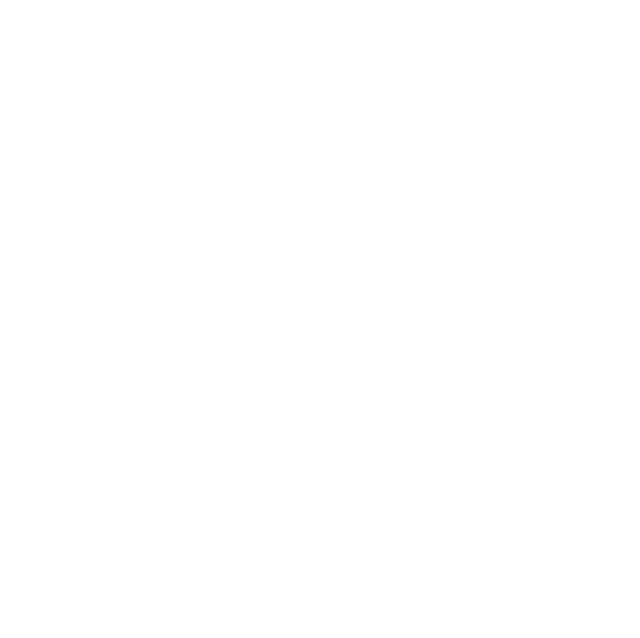
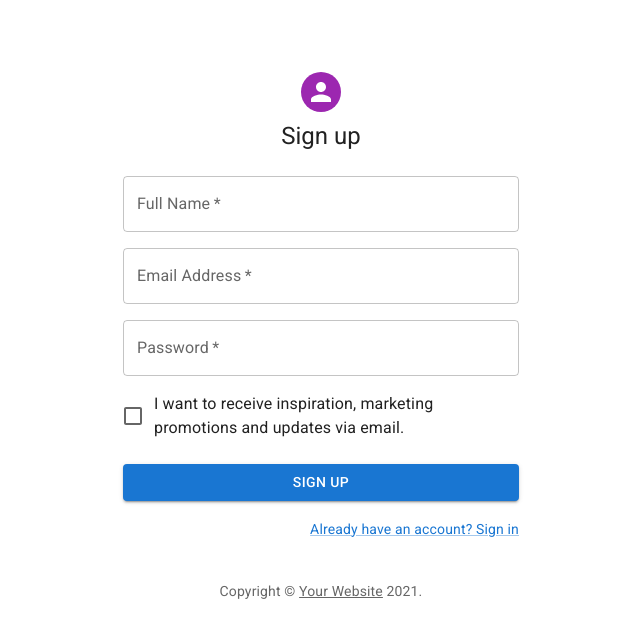
Before and after one commit to PhamAnhTu123/DoAnTotNghiep, a React (Create React App) app: page /signup in a window 1280 px wide. Before the commit this address had no page. Shown: the top 638 px of the page, without its empty margins (319-959 px from the left). Built offline with nearby package versions, Linux system fonts and the light colour scheme.

Commit message:
Sign up form

```diff
--- a/src/App.js
+++ b/src/App.js
@@ -1,6 +1,7 @@
 import { BrowserRouter as Router, Routes, Route} from "react-router-dom";
 import LandingPage from "./pages/LandingPage";
 import Login from "./pages/Login";
+import Signup from "./pages/Signup";
 
 function App() {
   return (
@@ -8,6 +9,7 @@
       <Routes>
         <Route path='/' element={<LandingPage/>} />
         <Route path='/login' element={<Login/>} />
+        <Route path='/signup' element={<Signup/>} />
       </Routes>
     </Router>
   );
--- /dev/null
+++ b/src/pages/Signup.js
@@ -0,0 +1,121 @@
+import React from 'react'
+import Avatar from '@mui/material/Avatar';
+import Button from '@mui/material/Button';
+import CssBaseline from '@mui/material/CssBaseline';
+import TextField from '@mui/material/TextField';
+import FormControlLabel from '@mui/material/FormControlLabel';
+import Checkbox from '@mui/material/Checkbox';
+import Link from '@mui/material/Link';
+import Grid from '@mui/material/Grid';
+import Box from '@mui/material/Box';
+import Typography from '@mui/material/Typography';
+import Container from '@mui/material/Container';
+import { createTheme, ThemeProvider } from '@mui/material/styles';
+
+const theme = createTheme();
+
+function Copyright(props) {
+  return (
+    <Typography variant="body2" color="text.secondary" align="center" {...props}>
+      {'Copyright © '}
+      <Link color="inherit" href="https://mui.com/">
+        Your Website
+      </Link>{' '}
+      {new Date().getFullYear()}
+      {'.'}
+    </Typography>
+  );
+}
+
+const Signup = () => {
+  const handleSubmit = (event) => {
+    event.preventDefault();
+    const data = new FormData(event.currentTarget);
+    // eslint-disable-next-line no-console
+    console.log({
+      email: data.get('email'),
+      password: data.get('password'),
+    });
+  };
+
+  return (
+    <ThemeProvider theme={theme}>
+      <Container component="main" maxWidth="xs">
+        <CssBaseline />
+        <Box
+          sx={{
+            marginTop: 8,
+            display: 'flex',
+            flexDirection: 'column',
+            alignItems: 'center',
+          }}
+        >
+          <Avatar sx={{ m: 1, bgcolor: 'secondary.main' }}>
+          </Avatar>
+          <Typography component="h1" variant="h5">
+            Sign up
+          </Typography>
+          <Box component="form" noValidate onSubmit={handleSubmit} sx={{ mt: 3 }}>
+            <Grid container spacing={2}>
+              <Grid item xs={12}>
+                <TextField
+                  required
+                  fullWidth
+                  id="fullname"
+                  label="Full Name"
+                  name="fullname"
+                  autoComplete="fullname"
+                />
+              </Grid>
+              <Grid item xs={12}>
+                <TextField
+                  required
+                  fullWidth
+                  id="email"
+                  label="Email Address"
+                  name="email"
+                  autoComplete="email"
+                />
+              </Grid>
+              <Grid item xs={12}>
+                <TextField
+                  required
+                  fullWidth
+                  name="password"
+                  label="Password"
+                  type="password"
+                  id="password"
+                  autoComplete="new-password"
+                />
+              </Grid>
+              <Grid item xs={12}>
+                <FormControlLabel
+                  control={<Checkbox value="allowExtraEmails" color="primary" />}
+                  label="I want to receive inspiration, marketing promotions and updates via email."
+                />
+              </Grid>
+            </Grid>
+            <Button
+              type="submit"
+              fullWidth
+              variant="contained"
+              sx={{ mt: 3, mb: 2 }}
+            >
+              Sign Up
+            </Button>
+            <Grid container justifyContent="flex-end">
+              <Grid item>
+                <Link href="#" variant="body2">
+                  Already have an account? Sign in
+                </Link>
+              </Grid>
+            </Grid>
+          </Box>
+        </Box>
+        <Copyright sx={{ mt: 5 }} />
+      </Container>
+    </ThemeProvider>
+  )
+}
+
+export default Signup
```
